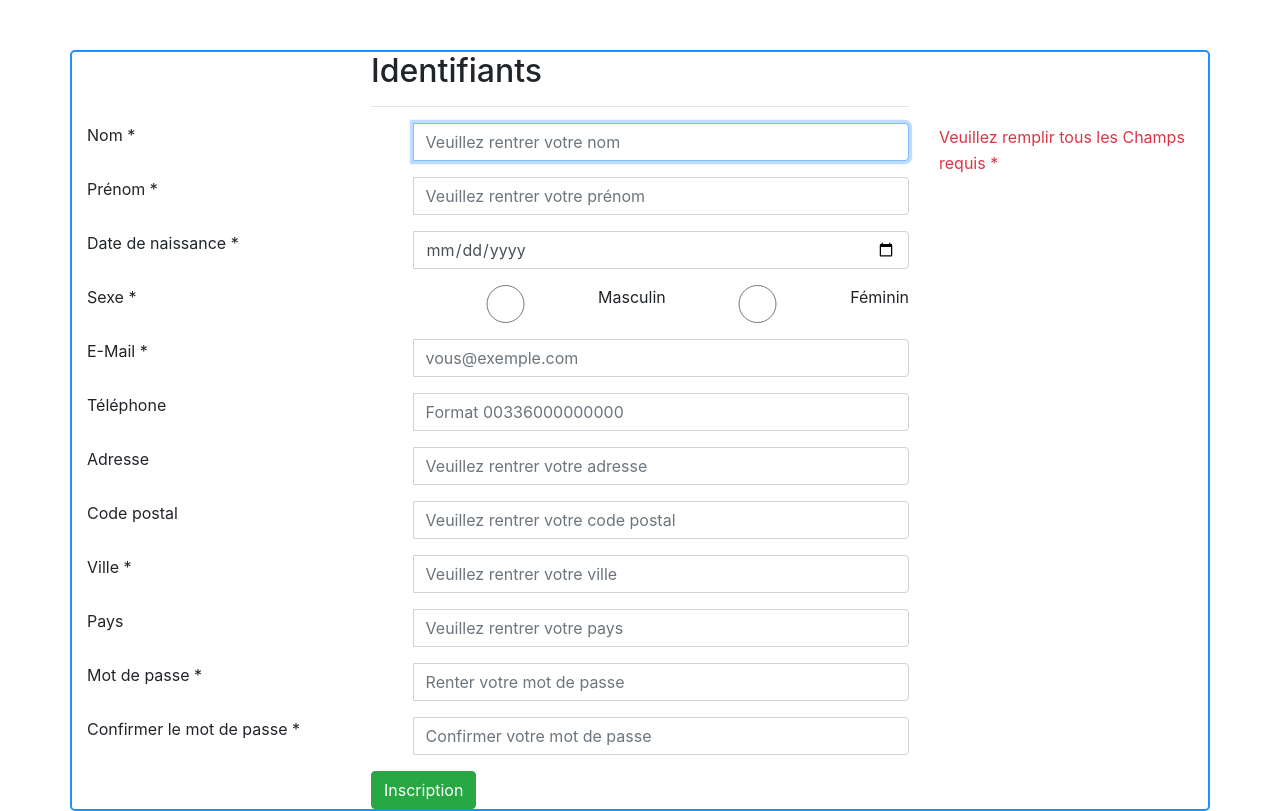
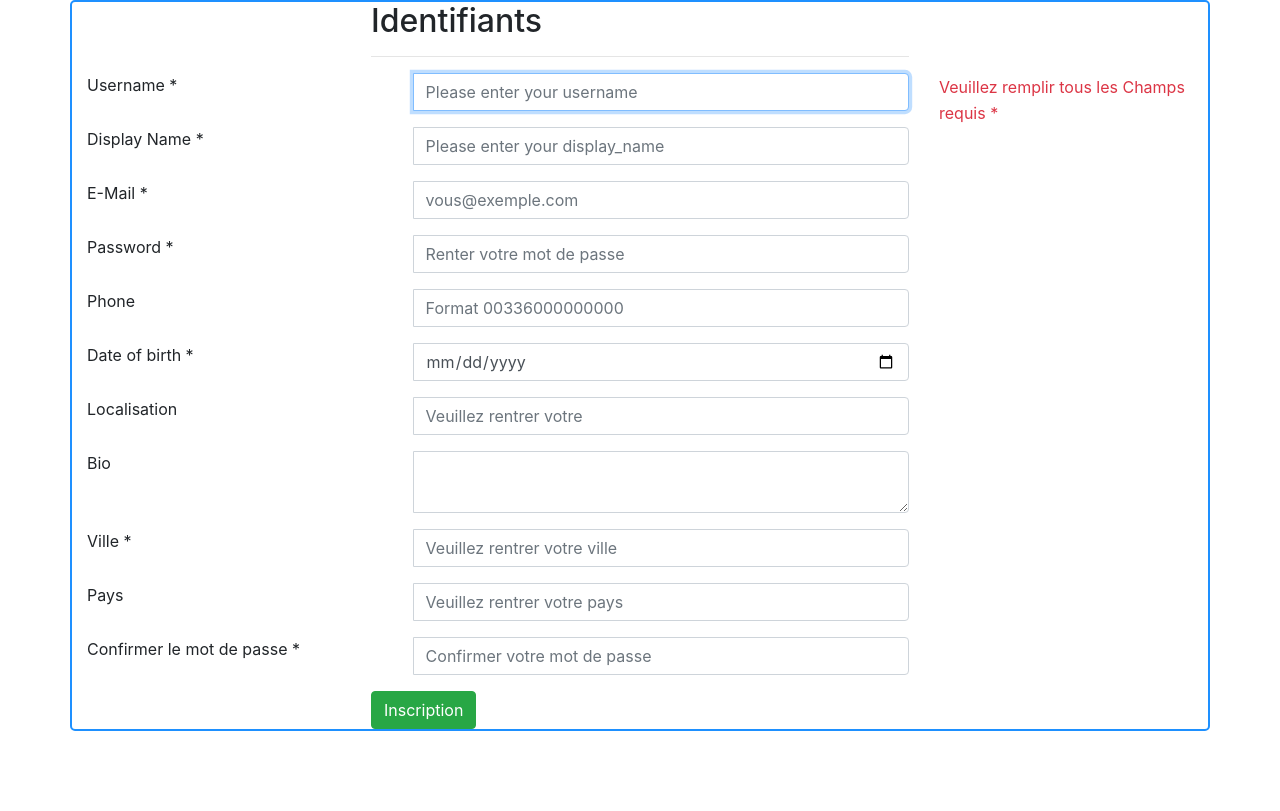
Before and after one commit to miza92/my_meetic, a PHP site: page /Register.php in a window 1280 px wide. After the commit the page ends 731 px from the top, so only its background shows below. Run offline with PHP 8.4, Linux system fonts and the light colour scheme.

Commit message:
modif formulaire

```diff
--- a/Register.php
+++ b/Register.php
@@ -4,7 +4,7 @@
 		<meta charset="utf-8"><!--Encodage latin de la page -->
 		<meta name="viewport" content="width=device-width, initial-scale=1, shrink-to-fit=no">
 		<meta name="description" content="Site de rencontre"/>
-		<link rel="icon" href="./Images/logo.png"/>
+		<link rel="icon" href="./img/logo.png"/>
 		<link rel="stylesheet" type="text/css" href="./css/styles.css">
 		<link rel="stylesheet" type="text/css" href="./css/bootstrap-grid.min.css">
 		<link rel="stylesheet" type="text/css" href="./css/bootstrap-reboot.min.css">
@@ -29,14 +29,14 @@
 				</div>
 				<div class="row">
 					<div class="col-md-3 field-label-responsive">
-						<label for="nom">Nom *</label>
+						<label for="username">Username *</label>
 					</div>
 					<div class="col-md-6">
 						<div class="form-group">
 							<div class="input-group mb-2 mr-sm-2 mb-sm-0">
 								<div class="input-group-addon" style="width: 2.6rem"><i class="fa fa-user"></i></div>
-								<input type="text" name="nom" class="form-control" id="nom"
-								placeholder="Veuillez rentrer votre nom" minlength="4" maxlength="40"  required autofocus>
+								<input type="text" name="username" class="form-control" id="username"
+								placeholder="Please enter your username" minlength="4" maxlength="40"  required autofocus>
 							</div>
 						</div>
 					</div>
@@ -51,14 +51,14 @@
 				</div>
 				<div class="row">
 					<div class="col-md-3 field-label-responsive">
-						<label for="prenom">Prénom *</label>
+						<label for="display_name">Display Name *</label>
 					</div>
 					<div class="col-md-6">
 						<div class="form-group">
 							<div class="input-group mb-2 mr-sm-2 mb-sm-0">
 								<div class="input-group-addon" style="width: 2.6rem"><i class="fa fa-user"></i></div>
-								<input type="text" name="prenom" class="form-control" id="prenom"
-								placeholder="Veuillez rentrer votre prénom" minlength="4" maxlength="40" required autofocus>
+								<input type="text" name="display_name" class="form-control" id="display_name"
+								placeholder="Please enter your display_name" minlength="4" maxlength="40" required autofocus>
 							</div>
 						</div>
 					</div>
@@ -66,47 +66,6 @@
 						<div class="form-control-feedback">
 							<span class="text-danger align-middle">
 							<!-- Put name validation error messages here Veuillez rentrer votre prénom-->
-							</span>
-						</div>
-					</div>
-				</div>
-				<div class="row">
-					<div class="col-md-3 field-label-responsive">
-						<label for="date_naissance">Date de naissance *</label>
-					</div>
-					<div class="col-md-6">
-						<div class="form-group">
-							<div class="input-group mb-2 mr-sm-2 mb-sm-0">
-								<div class="input-group-addon" style="width: 2.6rem"><i class="fa fa-user"></i></div>
-								<input type="date" name="date_naissance" class="form-control" id="date_naissance" required autofocus>
-							</div>
-						</div>
-					</div>
-					<div class="col-md-3">
-						<div class="form-control-feedback">
-							<span class="text-danger align-middle">
-								<!-- Put name validation error messages here -->
-							</span>
-						</div>
-					</div>
-				</div>
-				<div class="row">
-					<div class="col-md-3 field-label-responsive">
-						<label for="sexe">Sexe *</label>
-					</div>
-					<div class="col-md-6">
-						<div class="form-group">
-							<div class="input-group mb-2 mr-sm-2 mb-sm-0">
-								<div class="input-group-addon" style="width: 2.6rem"><i class="fa fa-user"></i></div>
-								<input type="radio" name ="sexe" class="form-control" id="sexe" value="M" required autofocus />Masculin
-								<input type="radio" name ="sexe" class="form-control" id="sexe" value="F" required autofocus />Féminin
-							</div>
-						</div>
-					</div>
-					<div class="col-md-3">
-						<div class="form-control-feedback">
-							<span class="text-danger align-middle">
-								<!-- Put name validation error messages here -->
 							</span>
 						</div>
 					</div>
@@ -133,13 +92,35 @@
 				</div>
 				<div class="row">
 					<div class="col-md-3 field-label-responsive">
-						<label for="telephone">Téléphone</label>
+						<label for="password">Password *</label>
+					</div>
+					<div class="col-md-6">
+						<div class="form-group has-danger">
+							<div class="input-group mb-2 mr-sm-2 mb-sm-0">
+								<div class="input-group-addon" style="width: 2.6rem"><i class="fa fa-key"></i></div>
+								<input type="password" name="password" class="form-control" id="password" placeholder="Renter votre mot de passe" minlength="4" maxlength="40" required>
+							</div>
+						</div>
+					</div>
+					<div class="col-md-3">
+						<div class="form-control-feedback">
+							<span class="text-danger align-middle">
+								<i class="fa fa-close">
+								<!-- Veuillez remplir tous les Champs requis * -->
+								</i>
+							</span>
+						</div>
+					</div>
+				</div>
+				<div class="row">
+					<div class="col-md-3 field-label-responsive">
+						<label for="phone">Phone</label>
 					</div>
 					<div class="col-md-6">
 						<div class="form-group">
 							<div class="input-group mb-2 mr-sm-2 mb-sm-0">
 								<div class="input-group-addon" style="width: 2.6rem"><i class="fa fa-user"></i></div>
-								<input type="tel" name="telephone" class="form-control" id="telephone" pattern="^((\+\d{1,3}(-| )?\(?\d\)?(-| )?\d{1,5})|(\(?\d{2,6}\)?))(-| )?(\d{3,4})(-| )?(\d{4})(( x| ext)\d{1,5}){0,1}$" placeholder="Format 00336000000000" minlength="10" maxlength="14">
+								<input type="tel" name="phone" class="form-control" id="phone" pattern="^((\+\d{1,3}(-| )?\(?\d\)?(-| )?\d{1,5})|(\(?\d{2,6}\)?))(-| )?(\d{3,4})(-| )?(\d{4})(( x| ext)\d{1,5}){0,1}$" placeholder="Format 00336000000000" minlength="10" maxlength="14">
 							</div>
 						</div>
 					</div>
@@ -153,13 +134,13 @@
 				</div>
 				<div class="row">
 					<div class="col-md-3 field-label-responsive">
-						<label for="adresse">Adresse</label>
+						<label for="date_of_birth">Date of birth *</label>
 					</div>
 					<div class="col-md-6">
 						<div class="form-group">
 							<div class="input-group mb-2 mr-sm-2 mb-sm-0">
 								<div class="input-group-addon" style="width: 2.6rem"><i class="fa fa-user"></i></div>
-								<input type="text" name="adresse" class="form-control" id="adresse" placeholder="Veuillez rentrer votre adresse" minlength="4" maxlength="40" required autofocus>
+								<input type="date" name="date_of_birth" class="form-control" id="date_of_birth" required autofocus>
 							</div>
 						</div>
 					</div>
@@ -173,13 +154,33 @@
 				</div>
 				<div class="row">
 					<div class="col-md-3 field-label-responsive">
-						<label for="cpostal">Code postal</label>
+						<label for="localisation">Localisation</label>
 					</div>
 					<div class="col-md-6">
 						<div class="form-group">
 							<div class="input-group mb-2 mr-sm-2 mb-sm-0">
 								<div class="input-group-addon" style="width: 2.6rem"><i class="fa fa-user"></i></div>
-								<input type="text" name="cpostal" class="form-control" id="cpostal" placeholder="Veuillez rentrer votre code postal" minlength="5" maxlength="5" required autofocus>
+								<input type="text" name="localisation" class="form-control" id="localisation" placeholder="Veuillez rentrer votre"localisation" minlength="4" maxlength="40" required autofocus>
+							</div>
+						</div>
+					</div>
+					<div class="col-md-3">
+						<div class="form-control-feedback">
+							<span class="text-danger align-middle">
+								<!-- Put name validation error messages here -->
+							</span>
+						</div>
+					</div>
+				</div>
+				<div class="row">
+					<div class="col-md-3 field-label-responsive">
+						<label for="bio">Bio</label>
+					</div>
+					<div class="col-md-6">
+						<div class="form-group">
+							<div class="input-group mb-2 mr-sm-2 mb-sm-0">
+								<div class="input-group-addon" style="width: 2.6rem"><i class="fa fa-user"></i></div>
+								<textarea name="bio" class="form-control" id="bio" maxlength="200" required autofocus></textarea>
 							</div>
 						</div>
 					</div>
@@ -233,28 +234,6 @@
 				</div>
 				<div class="row">
 					<div class="col-md-3 field-label-responsive">
-						<label for="password">Mot de passe *</label>
-					</div>
-					<div class="col-md-6">
-						<div class="form-group has-danger">
-							<div class="input-group mb-2 mr-sm-2 mb-sm-0">
-								<div class="input-group-addon" style="width: 2.6rem"><i class="fa fa-key"></i></div>
-								<input type="password" name="password" class="form-control" id="password" placeholder="Renter votre mot de passe" minlength="4" maxlength="40" required>
-							</div>
-						</div>
-					</div>
-					<div class="col-md-3">
-						<div class="form-control-feedback">
-							<span class="text-danger align-middle">
-								<i class="fa fa-close">
-								<!-- Veuillez remplir tous les Champs requis * -->
-								</i>
-							</span>
-						</div>
-					</div>
-				</div>
-				<div class="row">
-					<div class="col-md-3 field-label-responsive">
 						<label for="password-confirm">Confirmer le mot de passe *</label>
 					</div>
 					<div class="col-md-6">
--- a/css/styles.css
+++ b/css/styles.css
@@ -12,7 +12,6 @@
     float: left;
     margin-right: -50px;
 }
-
 .shape2 {
     position: relative;
     height: 150px;
@@ -22,7 +21,6 @@
     margin-top: -30px;
     float: left;
 }
-
 .shape3 {
     position: relative;
     height: 150px;
@@ -33,7 +31,6 @@
     float: left;
     margin-left: -31px;
 }
-
 .shape4 {
     position: relative;
     height: 150px;
@@ -44,7 +41,6 @@
     float: left;
     margin-left: -32px;
 }
-
 .shape5 {
     position: relative;
     height: 150px;
@@ -56,7 +52,6 @@
     margin-left: -32px;
     margin-top: -30px;
 }
-
 .shape6 {
     position: relative;
     height: 150px;
@@ -67,7 +62,6 @@
     margin-right: -20px;
     margin-top: -35px;
 }
-
 .shape7 {
     position: relative;
     height: 150px;
@@ -76,9 +70,8 @@
     border-radius: 80px;
     float: left;
     margin-right: -20px;
-    margin-top: -37px;
+    margin-top: -57px;
 }
-
 .float {
     position: absolute;
     z-index: 2;
@@ -87,9 +80,7 @@
 .form {
     margin-left: 145px;
 }
-
 .container {
   border: 2px solid #1E90FF;
   border-radius: 5px;
-  margin-top: 50px;
 }
```
Also changed, not shown: style.css (added, +17 -0 lines), img/favicon.ico (added), img/images.jpeg (added), img/logo.png (added).
